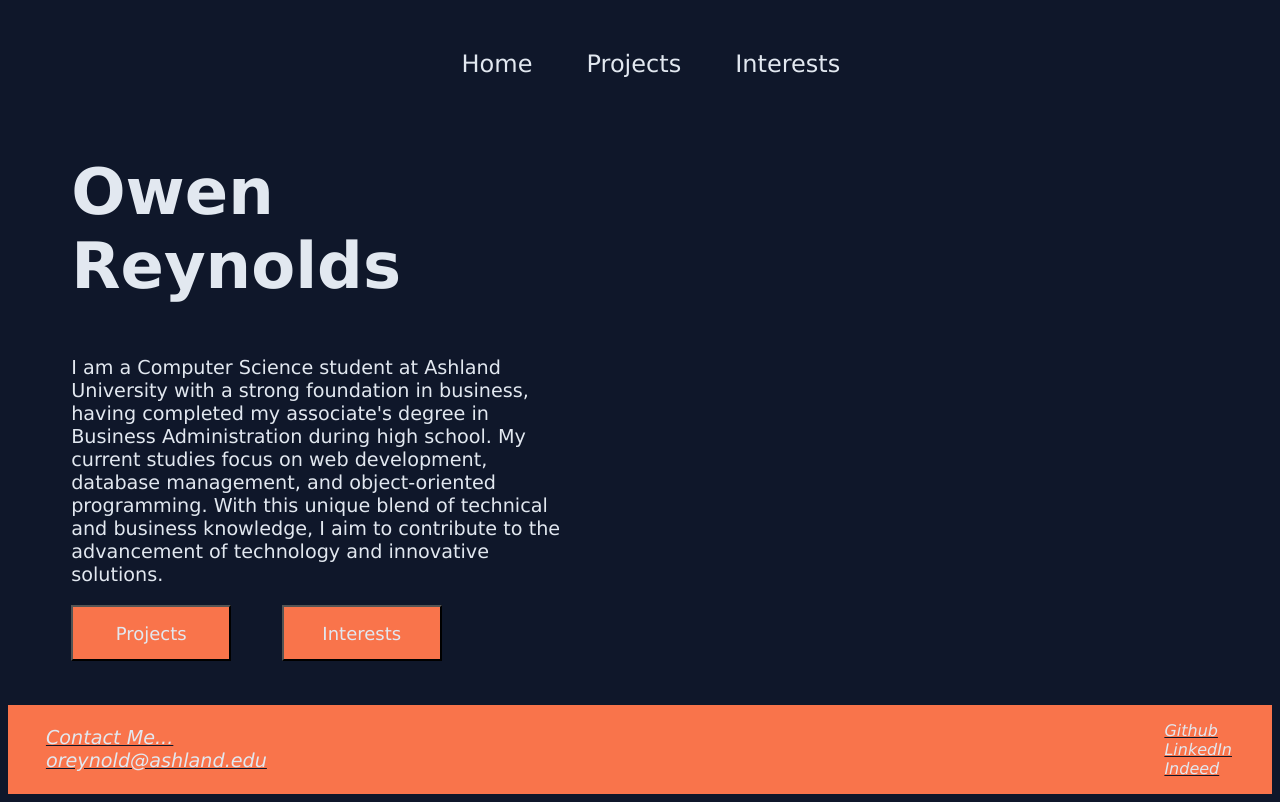
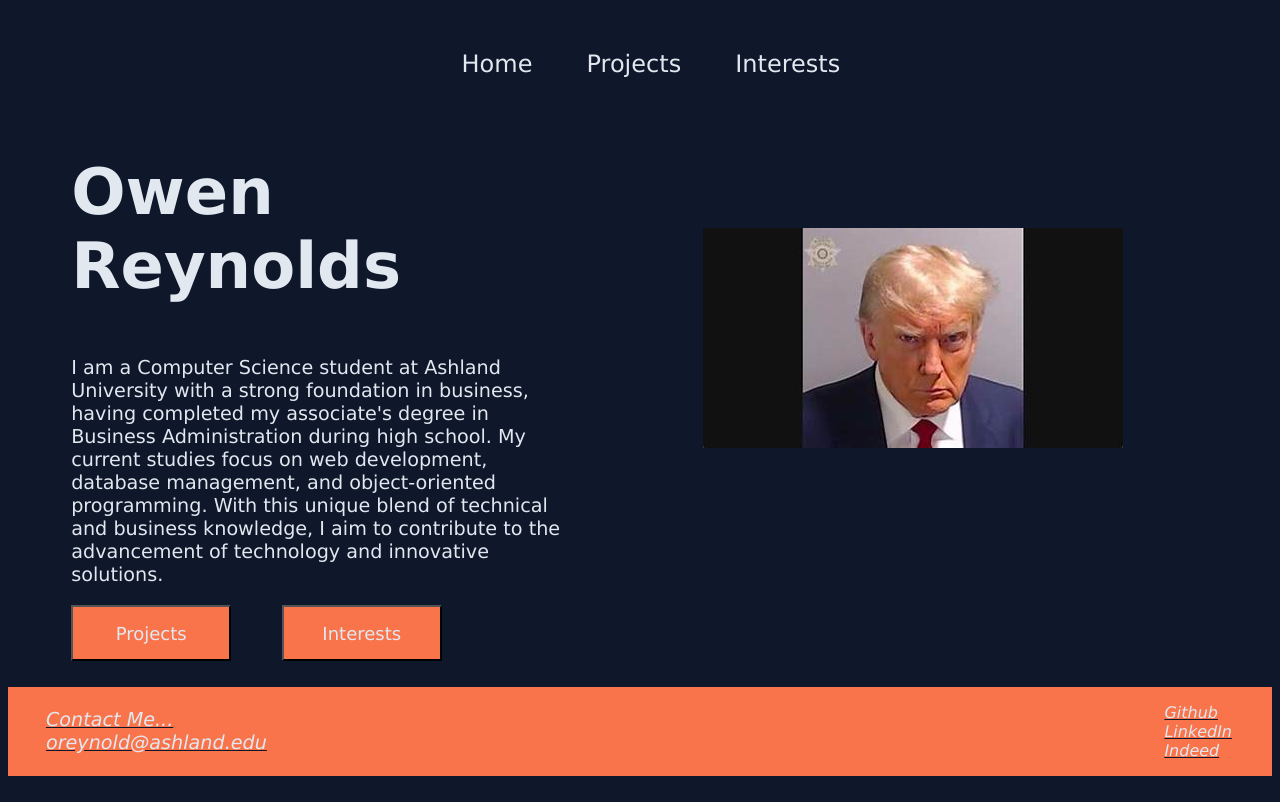
Before and after one commit to Owen-Reynolds/portfolio, a plain HTML site: page home.html in a window 1280 px wide. Drawn offline with Linux system fonts and the light colour scheme.

Commit message:
Added Photo Element

```diff
--- a/home.css
+++ b/home.css
@@ -24,7 +24,10 @@
     text-decoration: none;
     color:#e2e8f0;
 }
-
+.mainContent{
+    width: 100%;
+    display: flex;
+}
 .introduction{
     width: 40%;
     height: auto;
@@ -57,7 +60,11 @@
 }
 
 .pictureContainer{
-
+    background-color: #e2e8f0;
+    width:auto;
+    height: 20dvh;
+    margin-left:10%;
+    margin-top:10%;
 }
 
 .footer{
--- a/home.html
+++ b/home.html
@@ -37,7 +37,7 @@
             </div>
         </div>
         <div class="pictureContainer">
-            <img src="" alt="">
+            <img src="trump.jpg" alt="">
         </div>
    </section>
 
```
Also changed, not shown: trump.jpg (added).
